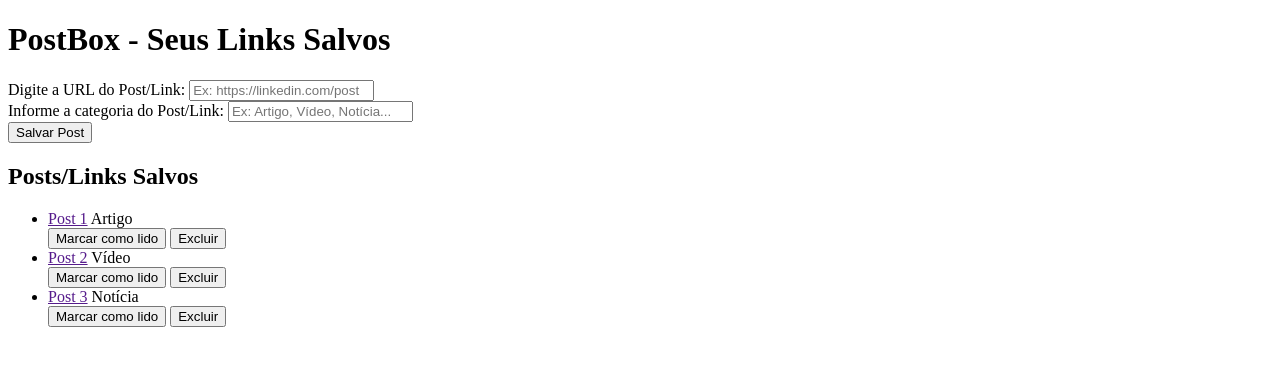
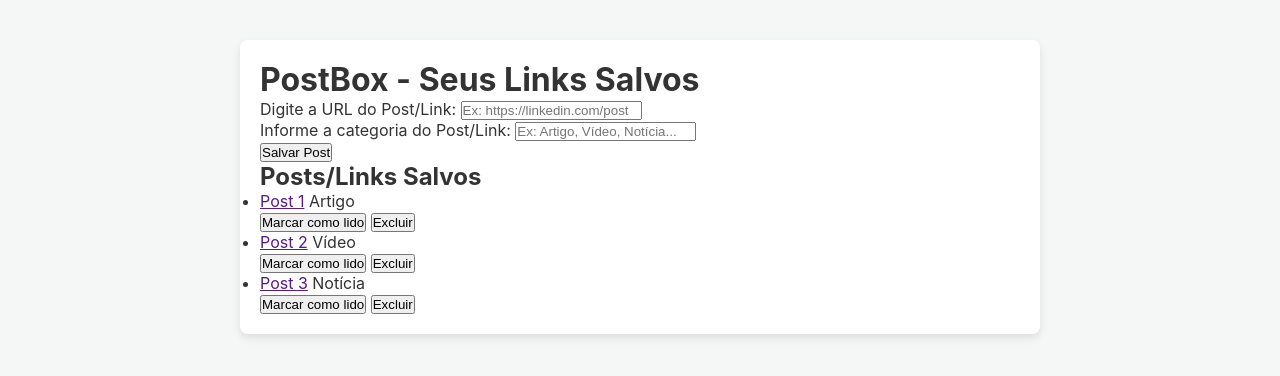
Before and after one commit to klebermkardel/postbox, a plain HTML site: page index.html in a window 1280 px wide. Drawn offline with Linux system fonts and the light colour scheme.

Commit message:
chore: Faz o Reset CSS e cria estilos iniciais para o corpo da página e o container principal 'main'

```diff
--- /dev/null
+++ b/CSS/style.css
@@ -0,0 +1,24 @@
+/* Global CSS */
+
+* {
+    box-sizing: border-box;
+    margin: 0;
+    padding: 0;
+}
+
+body {
+    font-family: -apple-system, BlinkMacSystemFont, "Segoe UI", Roboto, Helvetica, Arial, sans-serif;
+    background-color: #f4f7f6; /* Um cinza bem claro */
+    color: #333;
+}
+
+/* Layout Principal */
+
+main {
+    max-width: 800px;
+    margin: 40px auto;
+    padding: 20px;
+    background-color: #fff;
+    border-radius: 8px;
+    box-shadow: 0 4px 8px rgba(0, 0, 0, 0.1);
+}
--- a/index.html
+++ b/index.html
@@ -4,6 +4,7 @@
     <meta charset="UTF-8">
     <meta name="viewport" content="width=device-width, initial-scale=1.0">
     <title>PostBox - Seus Links Salvos</title>
+    <link rel="stylesheet" href="./CSS/style.css">
 </head>
 <body>
     <main>
```
